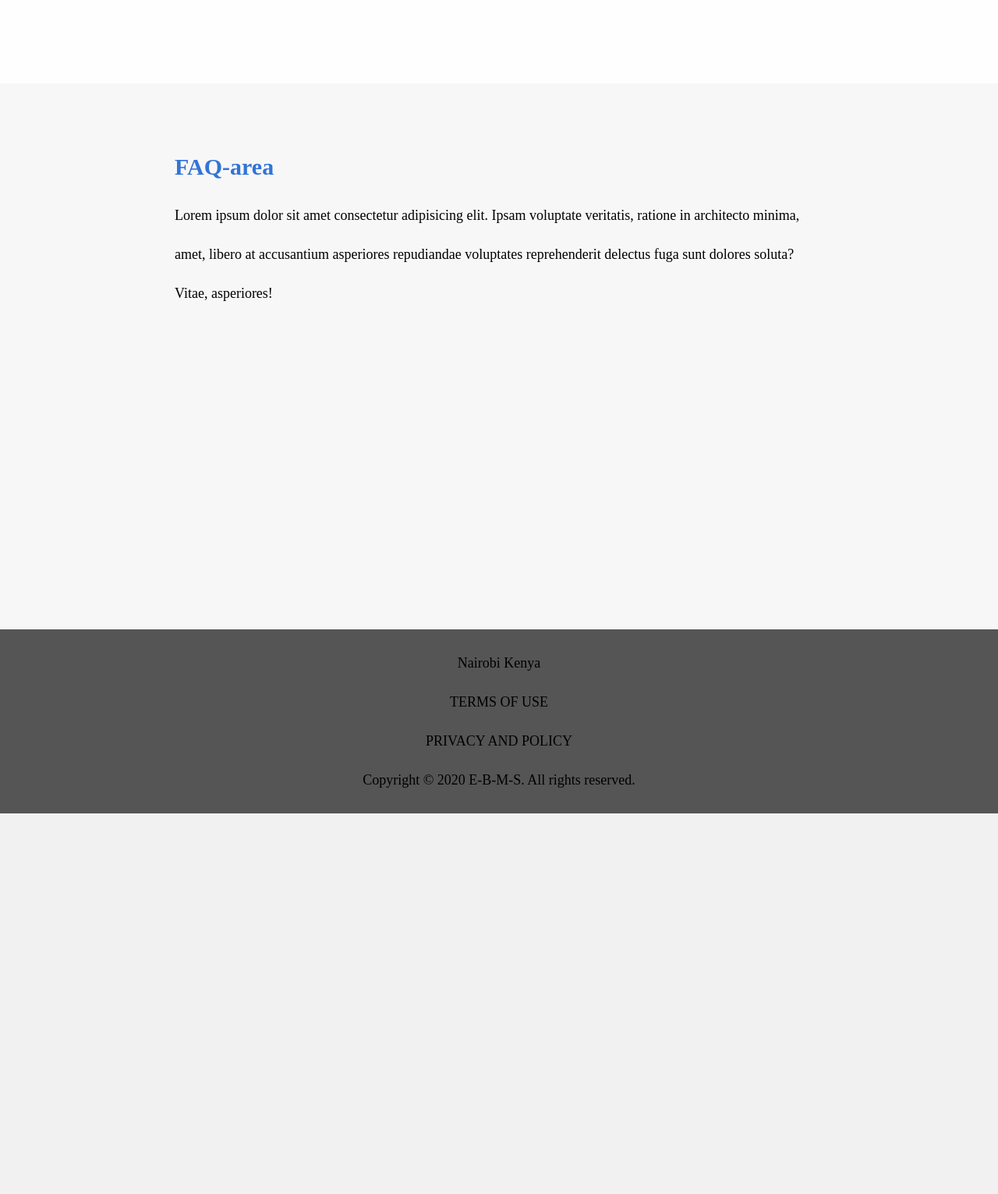
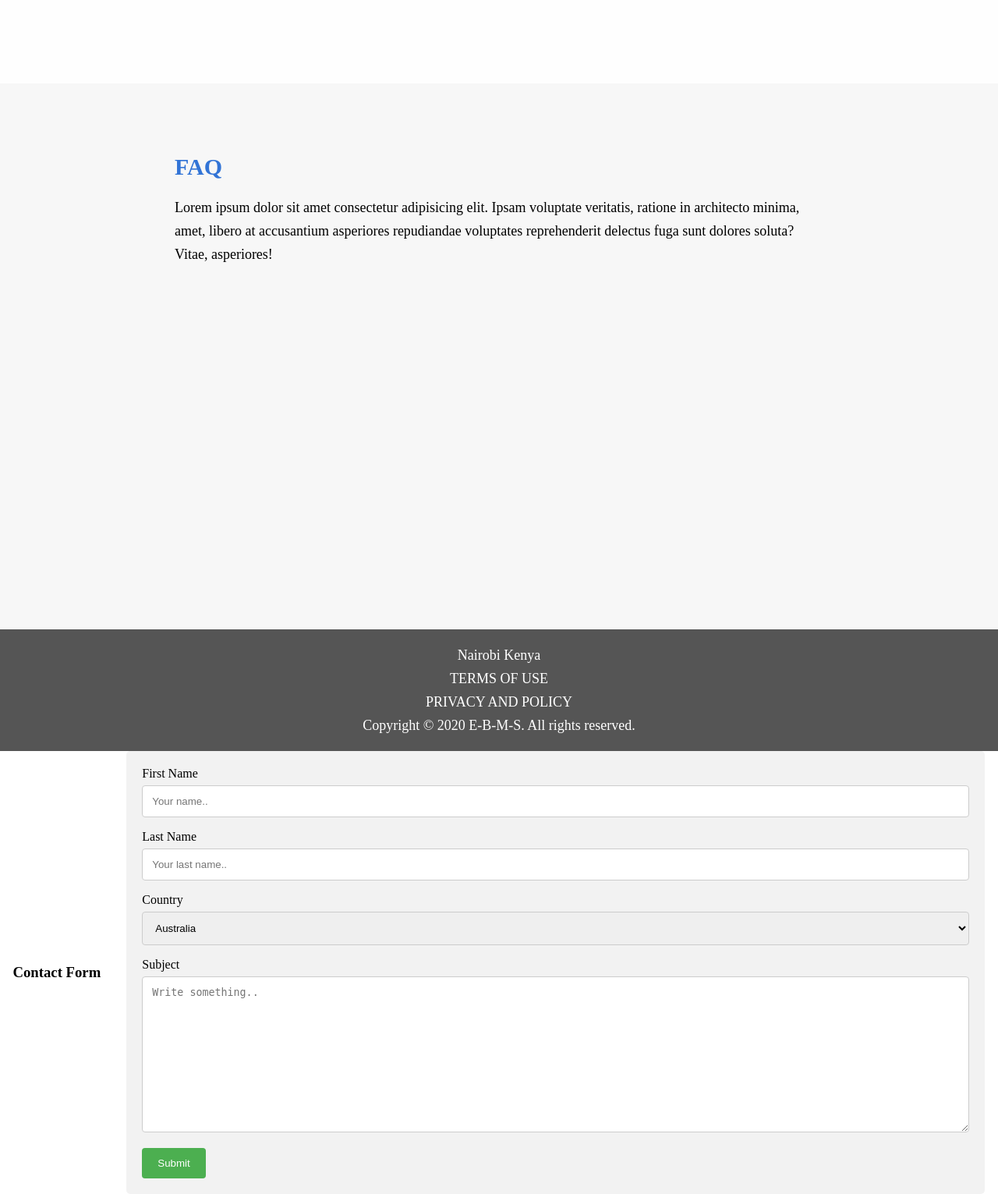
Before and after one commit to maripass/project-cuea, a PHP site: page / in a window 1280 px wide. Shown: the part 2653-4184 px from the top of the page at 78% size. Before the commit the page ends 3696 px from the top, so only its background shows below. Run offline with PHP 8.4, Linux system fonts and the light colour scheme.

Commit message:
--- Auto-Git Commit ---

```diff
--- a/index.html
+++ b/index.html
@@ -23,7 +23,7 @@
 
     <div class="about-area" id="About">
         <div class="text-part">
-            <h1>About-area</h1>
+            <h1>About</h1>
             <p>
                 Lorem ipsum dolor sit amet consectetur adipisicing elit.
                 Ipsam voluptate veritatis, ratione in architecto minima, amet,
@@ -48,7 +48,7 @@
         </div>
     <div class="service-area" id="Service">
         <div class="text-part">
-            <h1>Service-area</h1>
+            <h1>Services</h1>
             <p>
                 Lorem ipsum dolor sit amet consectetur adipisicing elit.
                 Ipsam voluptate veritatis, ratione in architecto minima, amet,
@@ -74,7 +74,7 @@
     </div>
     <div class="contact-area" id="Contact">
         <div class="text-part">
-            <h1>Contac-area</h1>
+            <h1>Contact</h1>
             <p>
                 Lorem ipsum dolor sit amet consectetur adipisicing elit.
                 Ipsam voluptate veritatis, ratione in architecto minima, amet,
@@ -100,7 +100,7 @@
     </div>
     <div class="faq-area" id="FAQ">
         <div class="text-part">
-            <h1>FAQ-area</h1>
+            <h1>FAQ</h1>
             <p>
                 Lorem ipsum dolor sit amet consectetur adipisicing elit.
                 Ipsam voluptate veritatis, ratione in architecto minima, amet,
@@ -112,14 +112,38 @@
 
 
 <footer>
-    <p>
+    <p style="color:white;">
         Nairobi Kenya <br>
-        <a href="terms-of-use.html" style="color: black;">TERMS OF USE</a><br>
-        <a href="privacy-and-policy.html" style="color: black;">PRIVACY AND POLICY</a><br>
+        <a href="terms-of-use.html" style="color: white;">TERMS OF USE</a><br>
+        <a href="privacy-and-policy.html" style="color: white;">PRIVACY AND POLICY</a><br>
         Copyright © 2020 E-B-M-S. All rights reserved.
     </p>
 </footer>
 
+<h3>Contact Form</h3>
+
+<div class="container">
+  <form action="/action_page.php">
+    <label for="fname">First Name</label>
+    <input type="text" id="fname" name="firstname" placeholder="Your name..">
+
+    <label for="lname">Last Name</label>
+    <input type="text" id="lname" name="lastname" placeholder="Your last name..">
+
+    <label for="country">Country</label>
+    <select id="country" name="country">
+      <option value="australia">Australia</option>
+      <option value="canada">Canada</option>
+      <option value="usa">USA</option>
+    </select>
+
+    <label for="subject">Subject</label>
+    <textarea id="subject" name="subject" placeholder="Write something.." style="height:200px"></textarea>
+
+    <input type="submit" value="Submit">
+  </form>
+</div>
+
 </body>
 
 </html>
--- a/style.css
+++ b/style.css
@@ -69,7 +69,7 @@ body{
 }
 p{
     font-size: 18px;
-    line-height: 50px;
+    line-height: 30px;
     color: #000;
 }
 .about-area, .contact-area{
@@ -91,3 +91,32 @@ footer {
     color: white;
     text-align: center;
  }
+ input[type=text], select, textarea {
+    width: 100%;
+    padding: 12px;
+    border: 1px solid #ccc;
+    border-radius: 4px;
+    box-sizing: border-box;
+    margin-top: 6px;
+    margin-bottom: 16px;
+    resize: vertical;
+  }
+
+  input[type=submit] {
+    background-color: #4CAF50;
+    color: white;
+    padding: 12px 20px;
+    border: none;
+    border-radius: 4px;
+    cursor: pointer;
+  }
+
+  input[type=submit]:hover {
+    background-color: #45a049;
+  }
+
+  .container {
+    border-radius: 5px;
+    background-color: #f2f2f2;
+    padding: 20px;
+  }
```
